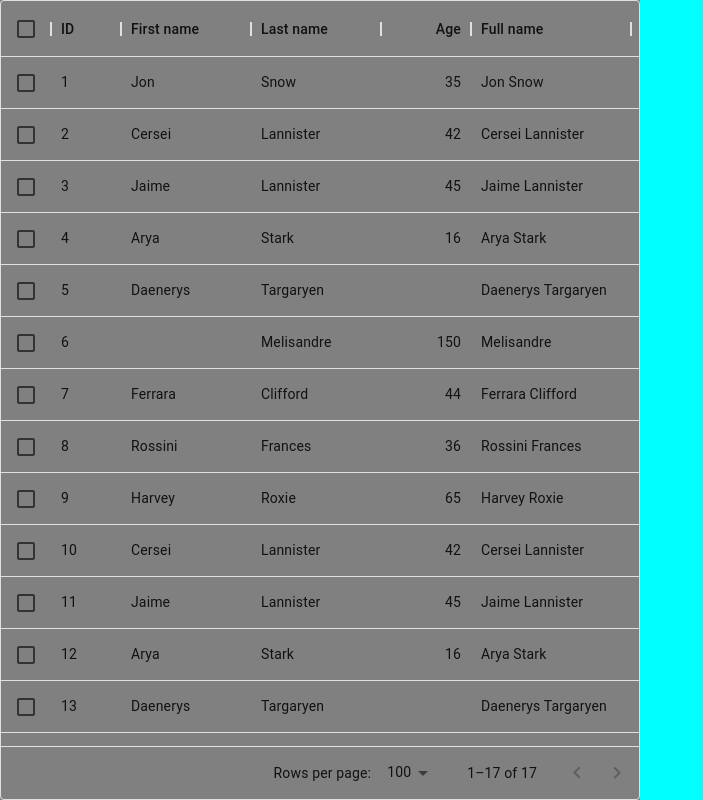
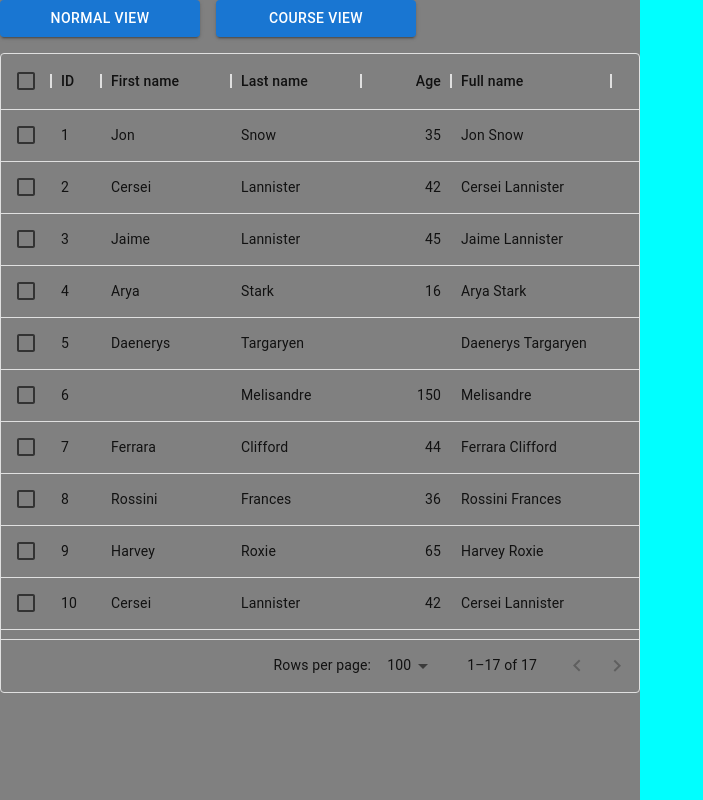
Before and after one commit to Computing-Collective/TODO, a React (Create React App) app in the folder frontend/: page / in a window 1280 px wide. Shown: the whole page, without its empty margins (0-703 px from the left). Built offline with nearby package versions, Linux system fonts and the light colour scheme.

Commit message:
update structure

```diff
--- a/frontend/src/App.js
+++ b/frontend/src/App.js
@@ -1,12 +1,27 @@
 import * as React from 'react';
 import Grid from '@mui/material/Grid';
 import DataTable from './components/DataTable';
+import ContainedButtons from './components/ContainedButton';
+import Stack from '@mui/material/Stack';
 
 function App() {
 
     return (
         <Grid container>
-            <Grid className='mainLeftContainer' item xs={6} style={{ backgroundColor: 'grey', overflowY: 'scroll', height: '100vh' }}>
+            {/* Left */}
+            <Stack className='LeftContainer' direction="column" spacing={2} style={{ backgroundColor: 'grey', overflowY: 'hidden', width: '50vw', height: '100vh'}}>
+
+                {/* Buttons */}
+                <Stack direction='row' spacing={2}>
+                    <ContainedButtons
+                        text='Normal view'
+                        width='200px'
+                    />
+                    <ContainedButtons
+                        text='Course view'
+                        width='200px'
+                    />
+                </Stack>
 
 
                 {/* Table */}
@@ -14,10 +29,12 @@ function App() {
                     cols={tempColumns}
                     rows={tempRows}
                 />
-            </Grid>
-            <Grid className='mainLeftContainer' item xs={6} style={{ backgroundColor: 'cyan', overflowY: 'scroll', height: '100vh' }}>
+            </Stack>
 
-            </Grid>
+            {/* Right */}
+            <Stack className='RightContainer' direction="column" spacing={2} style={{ backgroundColor: 'cyan', overflowY: 'scroll', width: '50vw', height: '100vh'}}>
+
+            </Stack>
         </Grid>
     );
 }
@@ -25,15 +42,10 @@ function App() {
 export default App;
 
 const tempColumns = [
-    { field: 'id', headerName: 'ID', width: 70 },
+    { field: 'id', headerName: 'ID', width: 10 },
     { field: 'firstName', headerName: 'First name', width: 130 },
     { field: 'lastName', headerName: 'Last name', width: 130 },
-    {
-        field: 'age',
-        headerName: 'Age',
-        type: 'number',
-        width: 90,
-    },
+    { field: 'age', headerName: 'Age', type: 'number', width: 90 },
     {
         field: 'fullName',
         headerName: 'Full name',
--- /dev/null
+++ b/frontend/src/components/ContainedButton.js
@@ -0,0 +1,11 @@
+import * as React from 'react';
+import Button from '@mui/material/Button';
+import Stack from '@mui/material/Stack';
+
+export default function ContainedButtons(props) {
+    return (
+        <Button variant="contained" style={{ width: props.width }} >
+            {props.text}
+        </Button>
+    );
+}
--- a/frontend/src/components/DataTable.js
+++ b/frontend/src/components/DataTable.js
@@ -5,11 +5,10 @@ import { DataGrid } from '@mui/x-data-grid';
 
 export default function DataTable(props) {
     return (
-        <div style={{ height: 'inherit', width: '100%' }}>
+        <div style={{ height: '80vh', width: '100%' }}>
             <DataGrid
                 rows={props.rows}
                 columns={props.cols}
-                // rowsPerPageOptions={[5]}
                 checkboxSelection
             />
         </div>
```
Also changed, not shown: frontend/src/App.css (line endings or trailing spaces).
